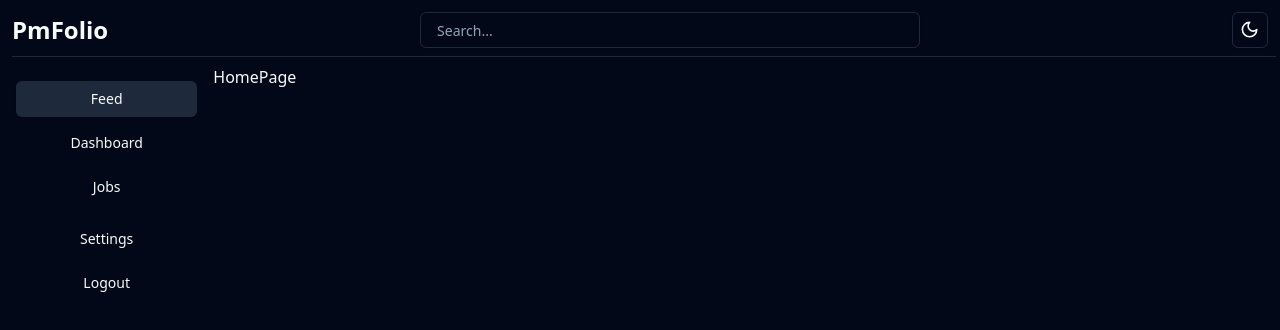
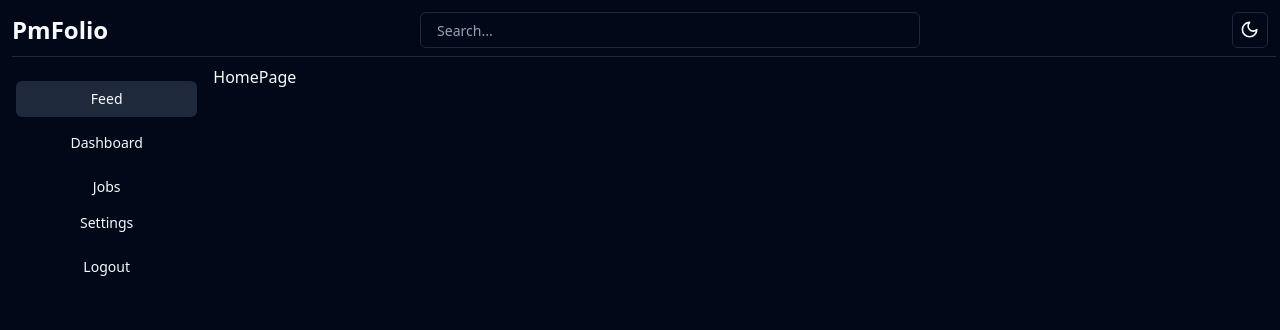
Before and after one commit to harshpathakzz/PMfolio, a React (Vite) app in the folder client/: page / in a window 1280 px wide. Shown: the top 330 px of the page. Built offline with nearby package versions, Linux system fonts and the light colour scheme.

Commit message:
fix/margin

```diff
--- a/client/src/components/component/SidebarElements.jsx
+++ b/client/src/components/component/SidebarElements.jsx
@@ -1,4 +1,4 @@
-import React, { useState } from "react";
+import { useState } from "react";
 import { Button } from "@/components/ui/button";
 
 const SidebarElements = () => {
@@ -40,7 +40,6 @@ const SidebarElements = () => {
         </li>
       </ul>
 
-      <div className="mt-4">
       <ul className="space-y-2">
         <li>
           <Button
@@ -62,7 +61,6 @@ const SidebarElements = () => {
         </li>
       </ul>
     </div>
-    </div>
   );
 };
 
```
Lines whose indentation alone changed are shown as unchanged.
